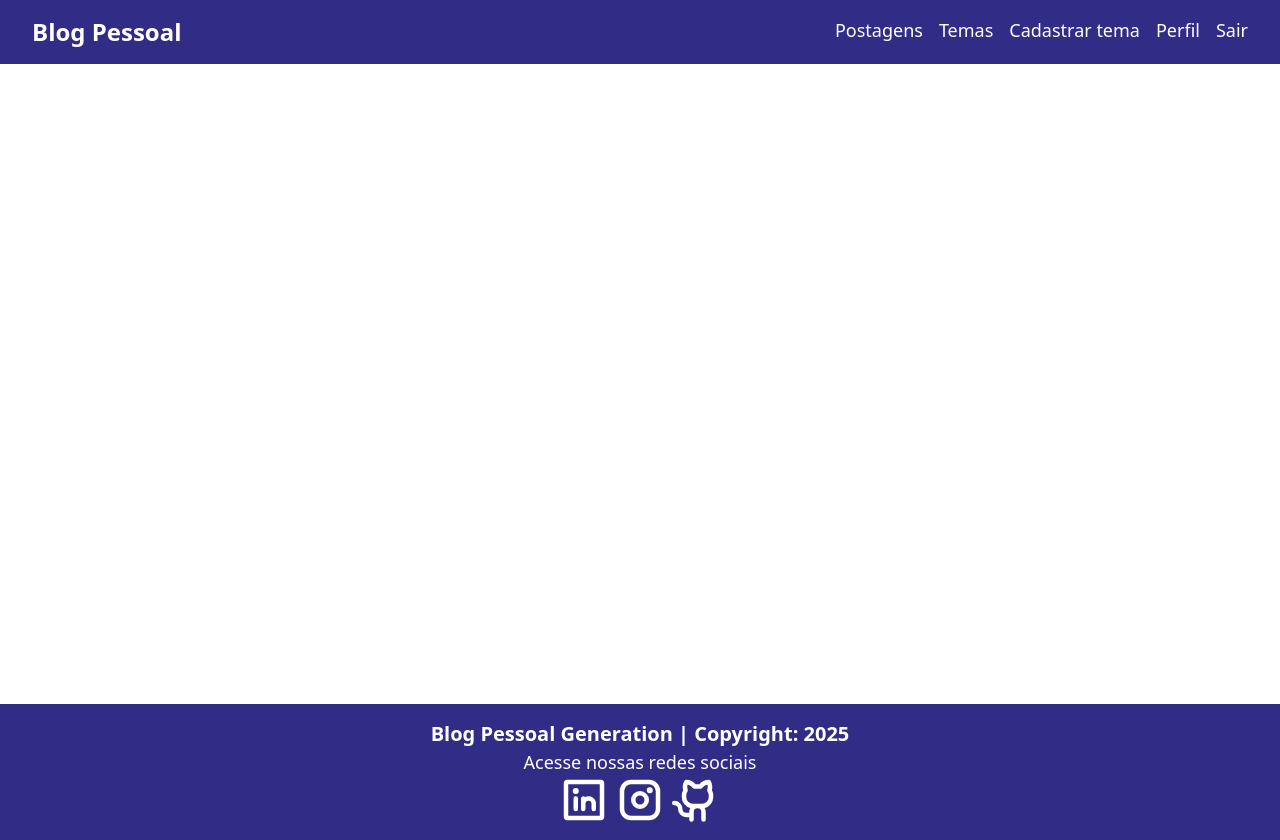
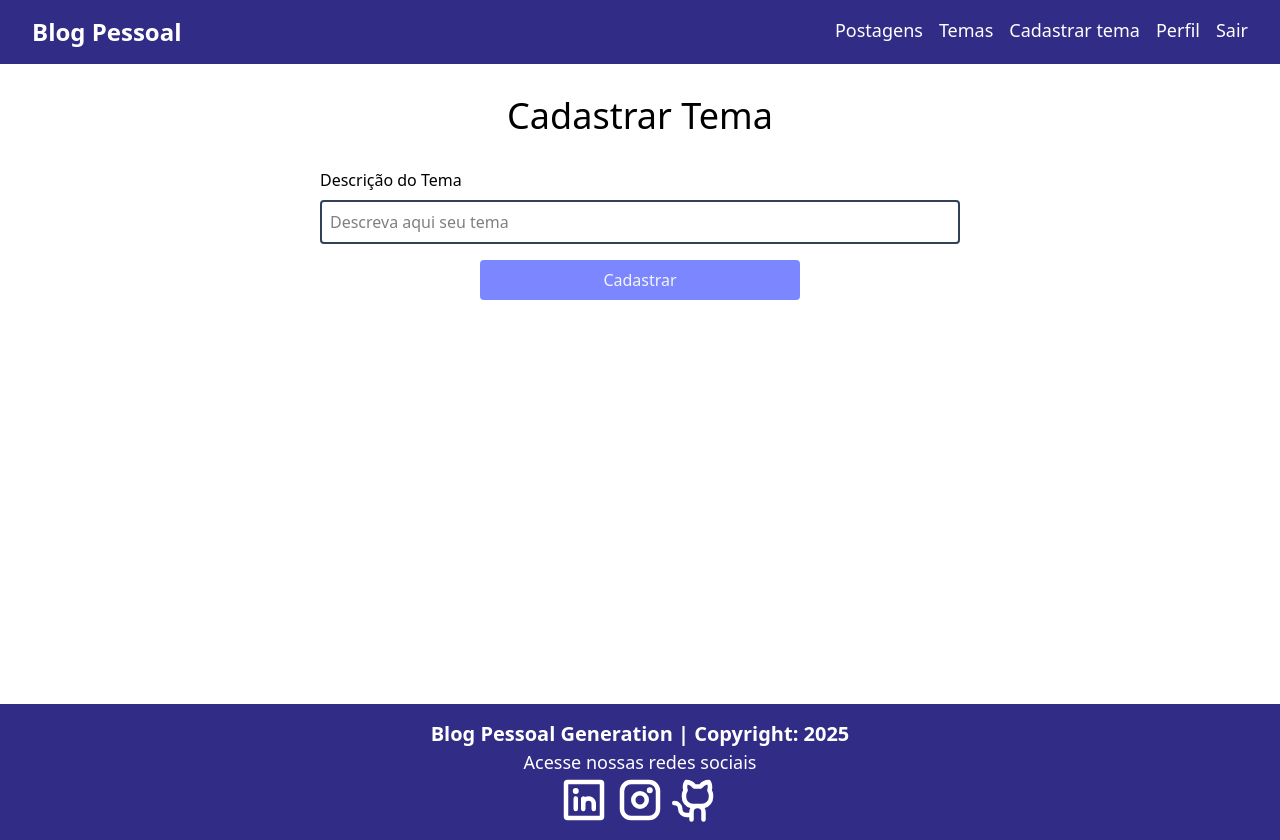
Before and after one commit to gabrielmessias-dev/blogpessoal-react, a React app: page /cadastrartema in a window 1280 px wide. Built offline with nearby package versions, Linux system fonts and the light colour scheme; the HTML template or start-up script is replaced by a standard one.

Commit message:
add parte visual de cadastrar tema e ajustando o link do navbar

```diff
--- a/src/App.tsx
+++ b/src/App.tsx
@@ -1,11 +1,12 @@
 import { BrowserRouter, Route, Routes } from "react-router-dom";
 import Footer from "./components/footer/Footer";
 import Navbar from "./components/navbar/Navbar";
+import ListaTemas from "./components/tema/listatemas/ListaTemas";
 import { AuthProvider } from "./contexts/AuthContext";
 import Cadastro from "./pages/cadastro/Cadastro";
 import Home from "./pages/home/Home";
 import Login from "./pages/login/Login";
-import ListaTemas from "./components/tema/listatemas/ListaTemas";
+import FormTema from "./components/tema/formtema/FormTema";
 
 function App() {
   return (
@@ -20,6 +21,8 @@
               <Route path="/login" element={<Login />} />
               <Route path="/" element={<Login />} />
               <Route path="/temas" element={<ListaTemas />} />
+              <Route path="/cadastrartema" element={<FormTema />} />
+              <Route path="/editartema/:id" element={<FormTema />} />
             </Routes>
           </div>
           <Footer />
--- a/src/components/navbar/Navbar.tsx
+++ b/src/components/navbar/Navbar.tsx
@@ -29,7 +29,7 @@
             <Link to="/temas" className="hover:underline">
               Temas
             </Link>
-            <Link to="/cadastrar-tema" className="hover:underline">
+            <Link to="/cadastrartema" className="hover:underline">
               Cadastrar tema
             </Link>
             <Link to="/perfil" className="hover:underline">
--- a/src/components/tema/cardtema/CardTema.tsx
+++ b/src/components/tema/cardtema/CardTema.tsx
@@ -1,12 +1,17 @@
 import { Link } from "react-router-dom";
+import type Tema from "../../../models/Tema";
 
-function CardTema() {
+interface CardTemaProps{
+    tema: Tema
+}
+
+function CardTema({ tema }: CardTemaProps) {
   return (
     <div className="border flex flex-col rounded-2xl overflow-hidden justify-between">
       <header className="py-2 px-6 bg-indigo-800 text-white font-bold text-2xl">
         Tema
       </header>
-      <p className="p-8 text-3xl bg-slate-200 h-full">Descrição</p>
+      <p className="p-8 text-3xl bg-slate-200 h-full">{tema.descricao}</p>
       <div className="flex">
         <Link
           to=""
--- /dev/null
+++ b/src/components/tema/formtema/FormTema.tsx
@@ -0,0 +1,28 @@
+function FormTema() {
+  return (
+    <div className="container flex flex-col items-center justify-center mx-auto">
+      <h1 className="text-4xl text-center my-8">Cadastrar Tema</h1>
+
+      <form className="w-1/2 flex flex-col gap-4">
+        <div className="flex flex-col gap-2">
+          <label htmlFor="descricao">Descrição do Tema</label>
+          <input
+            type="text"
+            placeholder="Descreva aqui seu tema"
+            name="descricao"
+            className="border-2 border-slate-700 rounded p-2"
+          />
+        </div>
+        <button
+          className="rounded text-slate-100 bg-indigo-400
+                    hover:bg-indigo-800 w-1/2 py-2 mx-auto flex justify-center"
+          type="submit"
+        >
+          Cadastrar
+        </button>
+      </form>
+    </div>
+  );
+}
+
+export default FormTema;
--- a/src/components/tema/listatemas/ListaTemas.tsx
+++ b/src/components/tema/listatemas/ListaTemas.tsx
@@ -1,15 +1,63 @@
+import { useContext, useEffect, useState } from "react";
+import { useNavigate } from "react-router-dom";
+import { SyncLoader } from "react-spinners";
+import { AuthContext } from "../../../contexts/AuthContext";
+import type Tema from "../../../models/Tema";
+import { buscar } from "../../../services/Service";
 import CardTema from "../cardtema/CardTema";
 
 function ListaTemas() {
+  const navigate = useNavigate();
+
+  const [isLoading, setIsLoading] = useState<boolean>(false);
+  const [temas, setTemas] = useState<Tema[]>([]);
+
+  const { usuario, handleLogout } = useContext(AuthContext);
+  const token = usuario.token;
+
+  useEffect(() => {
+    if (token === "") {
+      alert("Você precisa estar logado!");
+      navigate("/");
+    }
+  }, [token]);
+
+  useEffect(() => {
+    buscarTemas();
+  }, [temas.length]);
+
+  async function buscarTemas() {
+    try {
+      setIsLoading(true);
+
+      await buscar("/temas", setTemas, {
+        headers: { Authorization: token },
+      });
+    } catch (error: any) {
+      if (error.toString().includes("401")) {
+        handleLogout();
+      }
+    } finally {
+      setIsLoading(false);
+    }
+  }
   return (
     <>
+      {isLoading && <SyncLoader color="#312e81" size={32} />}
       <div className="flex justify-center w-full my-4">
         <div className="container flex flex-col">
+          {!isLoading && temas.length === 0 && (
+            <span className="text-3xl text-center my-8">
+              Nenhum Tema foi encontrado!
+            </span>
+          )}
           <div
             className="grid grid-cols-1 md:grid-cols-2
                         lg:grid-cols-3 gap-8"
           >
-            <CardTema />
+            {temas.map((tema) => (
+              <CardTema key={tema.id} tema={tema} />
+            ))}
           </div>
         </div>
       </div>
--- a/src/services/Service.ts
+++ b/src/services/Service.ts
@@ -6,14 +6,19 @@
 
 export const cadastrarUsuario = async (
   url: string,
-  dados: Object,
+  dados: object,
   setDados: Function
 ) => {
   const resposta = await api.post(url, dados);
   setDados(resposta.data);
 };
 
-export const login = async (url: string, dados: Object, setDados: Function) => {
+export const login = async (url: string, dados: object, setDados: Function) => {
   const resposta = await api.post(url, dados);
   setDados(resposta.data);
 };
+
+export const buscar = async (url: string, setDados: Function, header: object) => {
+    const resposta = await api.get(url, header)
+    setDados(resposta.data)
+}
```
